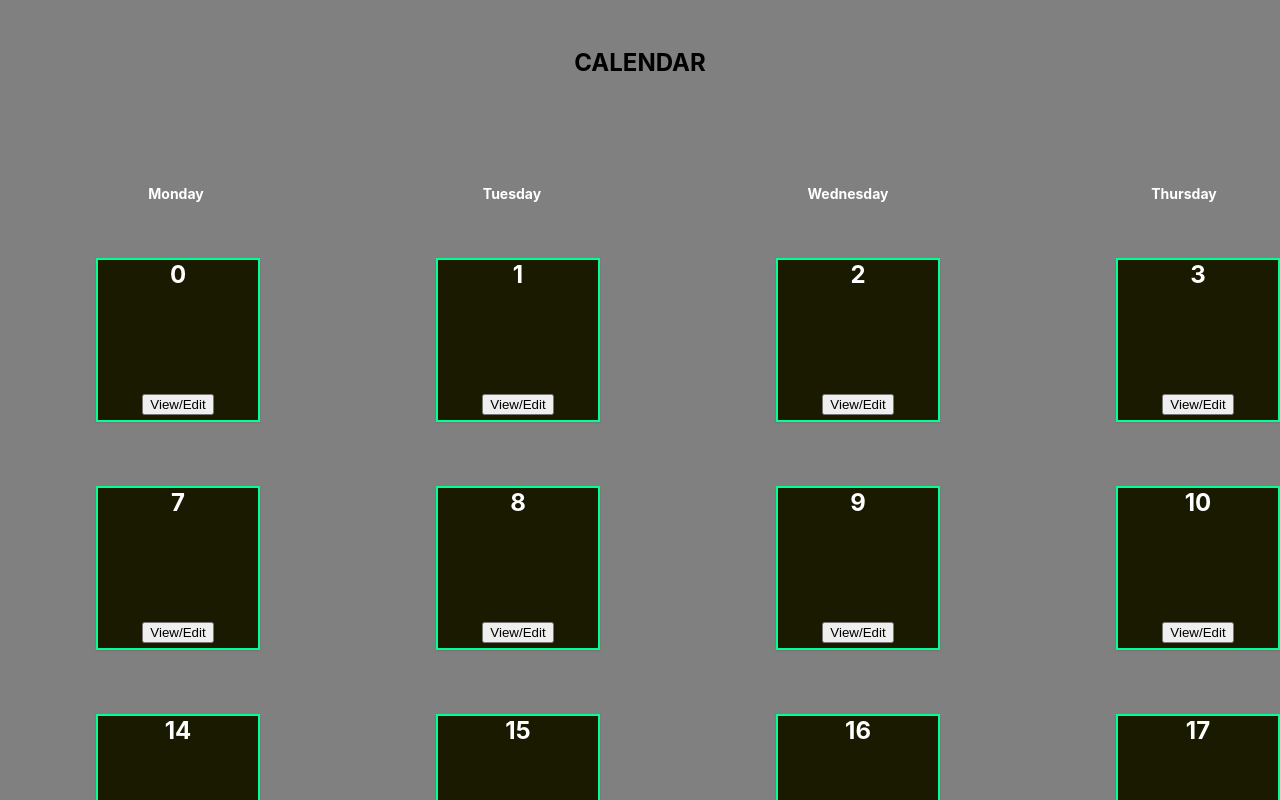
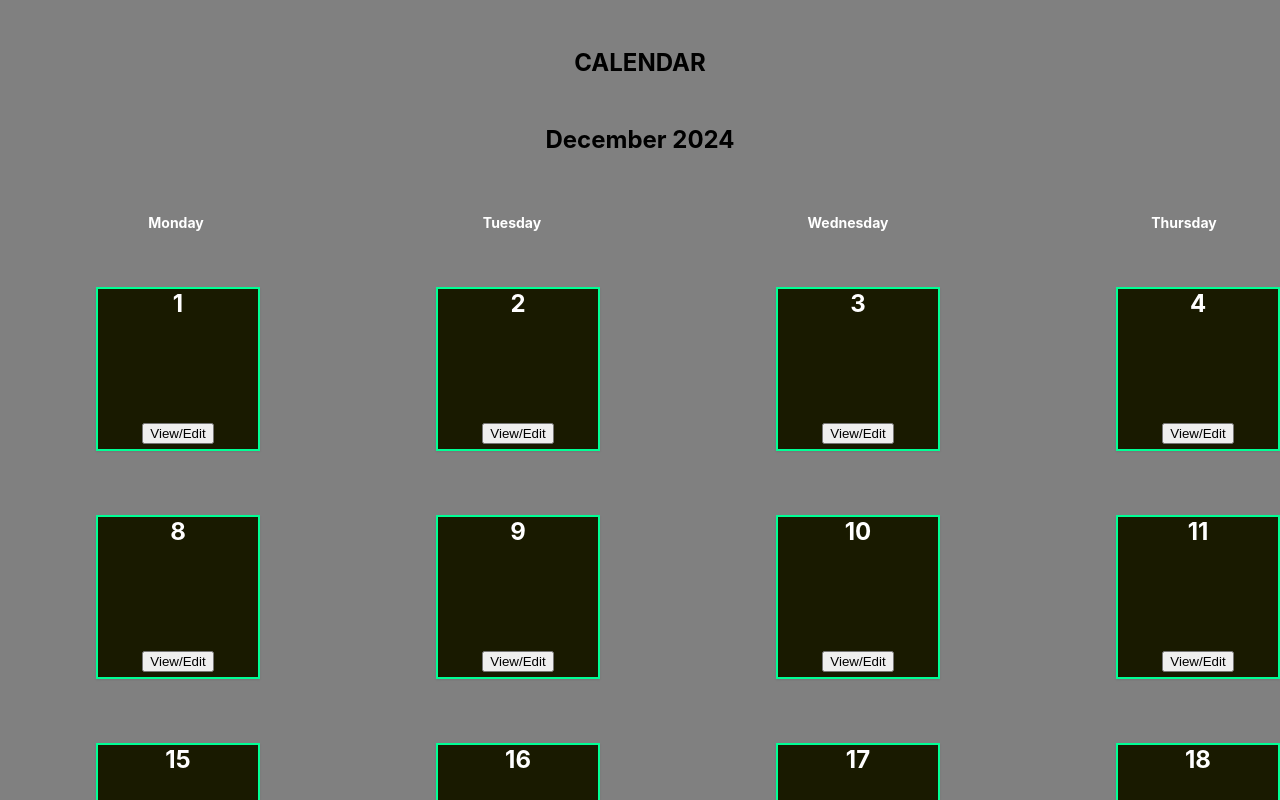
Before and after one commit to emuldaka/Calendar, a React (Create React App) app in the folder frontend/: page / in a window 1280 px wide. Shown: the top 800 px of the page. Built offline with nearby package versions, Linux system fonts and the light colour scheme.

Commit message:
working on fetching by dates

```diff
--- a/frontend/src/components/InputForm.js
+++ b/frontend/src/components/InputForm.js
@@ -16,6 +16,9 @@ function InputForm() {
   const [currentMonth, setCurrentMonth] = useState();
   const { setIsFormDisplayed, currentTime } = useContext(CalendarContext);
   const [eventsArray, setEventsArray] = useState([]);
+  const [cellYear, setCellYear] = useState("");
+  const [cellMonth, setCellMonth] = useState("");
+  const [cellDay, setCellDay] = useState("");
 
   useEffect(() => {
     fetchCurrentEvents();
@@ -76,6 +79,7 @@ function InputForm() {
     });
     if (response.ok) {
       console.log([...idArray]);
+      fetchCurrentEvents();
       console.log("OOOKAy");
     }
     // console.log("events deleted");
--- a/frontend/src/contexts/CalendarContext.js
+++ b/frontend/src/contexts/CalendarContext.js
@@ -6,64 +6,6 @@ const CalendarContextProvider = ({ children }) => {
   const [isFormDisplayed, setIsFormDisplayed] = useState(false);
   const [currentTime, setCurrentTime] = useState("");
   const [currentMonth, setCurrentMonth] = useState("");
-
-  function determineCurrentMonth() {
-    const January = 31;
-    const Febuary = 28;
-    const March = 31;
-    const April = 30;
-    const May = 31;
-    const June = 30;
-    const July = 31;
-    const August = 31;
-    const September = 30;
-    const October = 31;
-    const November = 30;
-    const December = 31;
-
-    setCurrentMonth(currentTime.substring(5, 7));
-    console.log(currentMonth);
-    switch (currentMonth) {
-      case "01":
-        setCurrentMonth("January");
-        break;
-      case "02":
-        setCurrentMonth("Febuary");
-        break;
-      case "03":
-        setCurrentMonth("March");
-        break;
-      case "04":
-        setCurrentMonth("April");
-        break;
-      case "05":
-        setCurrentMonth("May");
-        break;
-      case "06":
-        setCurrentMonth("June");
-        break;
-      case "07":
-        setCurrentMonth("July");
-        break;
-      case "08":
-        setCurrentMonth("August");
-        break;
-      case "09":
-        setCurrentMonth("September");
-        break;
-      case "10":
-        setCurrentMonth("October");
-        break;
-      case "11":
-        setCurrentMonth("November");
-        break;
-      case "12":
-        setCurrentMonth("December");
-        break;
-      default:
-        console.log("month input from date is not in range of 01-12");
-    }
-  }
 
   return (
     <CalendarContext.Provider
--- /dev/null
+++ b/frontend/src/hooks/useCurrentMonth.js
@@ -0,0 +1,25 @@
+import { useState } from "react";
+
+export const useCurrentMonth = (currentTime) => {
+  const [currentMonth, setCurrentMonth] = useState("");
+
+  const monthsOrdered = [
+    "January",
+    "Febuary",
+    "March",
+    "April",
+    "May",
+    "June",
+    "July",
+    "August",
+    "September",
+    "October",
+    "November",
+    "December",
+  ];
+
+  let monthSlice = currentTime.substring(5, 7);
+  console.log(monthSlice);
+  console.log(monthsOrdered[Number(monthSlice) - 1]);
+  return monthsOrdered[Number(monthSlice) - 1];
+};
--- a/frontend/src/pages/Home.js
+++ b/frontend/src/pages/Home.js
@@ -4,25 +4,51 @@ import "../App.css";
 import InputForm from "../components/InputForm";
 import { CalendarContext } from "../contexts/CalendarContext";
 import { useState } from "react";
+import { useCurrentMonth } from "../hooks/useCurrentMonth";
 
 function Home() {
-  const { isFormDisplayed, setIsFormDisplayed, currentTime, setCurrentTime } =
-    useContext(CalendarContext);
-  const [currentMonth] = useState();
+  const {
+    isFormDisplayed,
+    setIsFormDisplayed,
+    currentTime,
+    setCurrentTime,
+    currentMonth,
+    setCurrentMonth,
+  } = useContext(CalendarContext);
+  const [cellYear, setCellYear] = useState("");
+  const [cellMonth, setCellMonth] = useState("");
+  const [cellDay, setCellDay] = useState("");
 
-  function handleClick() {
+  const now = new Date(Date.now() - new Date().getTimezoneOffset() * 60000)
+    .toISOString()
+    .slice(0, 16);
+  setCurrentTime(now);
+
+  function handleClick(e) {
+    e.preventDefault();
     console.log("button is clicked");
+    setCellDay(e.target.id);
+    setCellMonth(currentMonth);
+    setCellYear(currentTime.substring(0, 4));
+
     setIsFormDisplayed(true);
     const now = new Date(Date.now() - new Date().getTimezoneOffset() * 60000)
       .toISOString()
       .slice(0, 16);
     setCurrentTime(now);
-    console.log(currentTime);
+    console.log(now);
+    console.log(e.target.id);
   }
 
+  let monthSlice = currentTime.substring(5, 7);
+
+  setCurrentMonth(monthSlice);
+
   function emptyCells() {
+    let monthDays = [31, 28, 31, 30, 31, 30, 31, 31, 30, 31, 30, 31];
+
     let arr = [];
-    for (let i = 0; i <= 30; i++) {
+    for (let i = 1; i <= monthDays[Number(currentMonth) - 1]; i++) {
       arr.push(
         <div className="cell" key={i}>
           <div className="cellTextContainer">
@@ -40,7 +66,9 @@ function Home() {
   return (
     <>
       <h2 className="title">CALENDAR </h2>
-      <h2 className="currentMonth">{currentMonth}</h2>
+      <h2 className="currentMonth">
+        {useCurrentMonth(currentTime)} {currentTime.substring(0, 4)}
+      </h2>
 
       {isFormDisplayed ? (
         <InputForm />
```
Also changed, not shown: 1 other file (tests, documents, lock files or other folders).
